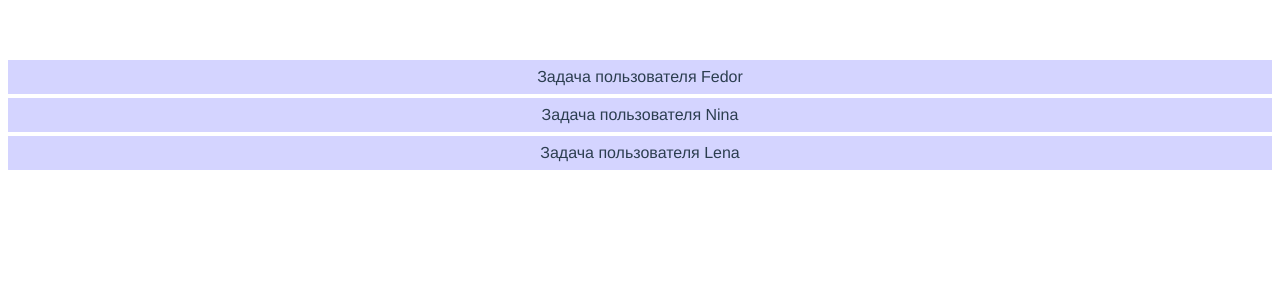
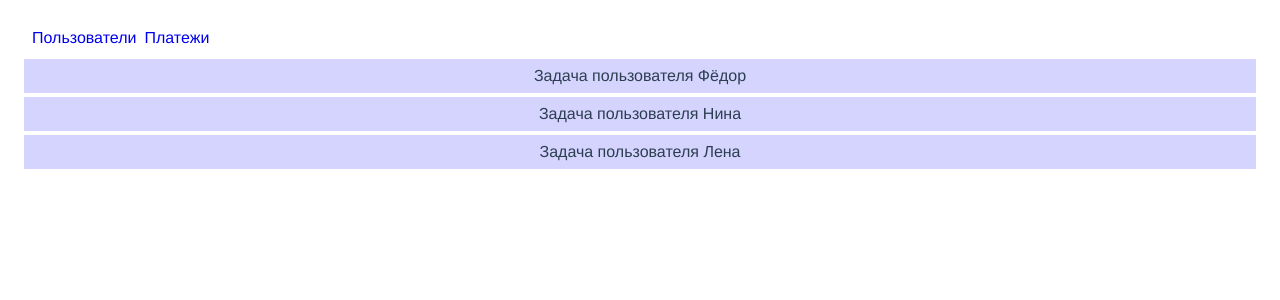
Before and after one commit to fedor11235/test-todo-list, a Vue app: page / in a window 1280 px wide. Shown: the top 300 px of the page. Built offline with nearby package versions, Linux system fonts and the light colour scheme.

Commit message:
add navigate linck

```diff
--- a/package.json
+++ b/package.json
@@ -1,5 +1,5 @@
 {
-  "name": "hello-world",
+  "name": "test-todo-list",
   "version": "0.1.0",
   "private": true,
   "scripts": {
--- a/public/index.html
+++ b/public/index.html
@@ -5,11 +5,11 @@
     <meta http-equiv="X-UA-Compatible" content="IE=edge">
     <meta name="viewport" content="width=device-width,initial-scale=1.0">
     <link rel="icon" href="<%= BASE_URL %>favicon.ico">
-    <title><%= htmlWebpackPlugin.options.title %></title>
+    <title>test todo list</title>
   </head>
   <body>
     <noscript>
-      <strong>We're sorry but <%= htmlWebpackPlugin.options.title %> doesn't work properly without JavaScript enabled. Please enable it to continue.</strong>
+      <strong>We're sorry but "test todo list" doesn't work properly without JavaScript enabled. Please enable it to continue.</strong>
     </noscript>
     <div id="app"></div>
     <!-- built files will be auto injected -->
--- a/src/App.vue
+++ b/src/App.vue
@@ -1,12 +1,10 @@
 <template>
+  <NavigationLinks />
   <router-view />
 </template>
 
-<script lang="ts" >
-
-export default {
-  name: 'App'
-}
+<script lang="ts" setup>
+import NavigationLinks from '@/components/NavigationLinks.vue'
 
 </script>
 
@@ -17,6 +15,6 @@ export default {
   -moz-osx-font-smoothing: grayscale;
   text-align: center;
   color: #2c3e50;
-  margin-top: 60px;
+  margin-top: 21px;
 }
 </style>
--- /dev/null
+++ b/src/components/NavigationLinks.vue
@@ -0,0 +1,27 @@
+<template>
+  <div class="bar">
+    <router-link class="link" to="/">Пользователи</router-link>
+    <router-link class="link" to="/payments">Платежи</router-link>
+  </div>
+</template>
+
+<script lang="ts" >
+
+export default {
+  name: 'App'
+}
+
+</script>
+
+<style scoped>
+.bar {
+  height: 100%;
+  text-align: left;
+  padding: 8px;
+  margin: 4px 16px;
+}
+.link {
+  text-decoration: none;
+  margin-right: 8px;
+}
+</style>
--- a/src/components/TaskUser.vue
+++ b/src/components/TaskUser.vue
@@ -15,7 +15,7 @@ defineProps<{
 <style scoped>
 .task {
   padding: 8px;
-  margin: 4px 0;
+  margin: 4px 16px;
   background-color: #d4d4ff;
 }
 </style>
--- a/src/store/users.ts
+++ b/src/store/users.ts
@@ -12,15 +12,15 @@ type UsersState = {
 const DEFAULT_USERS: User[] = [
   {
     id: 0,
-    name: 'Fedor'
+    name: 'Фёдор'
   },
   {
     id: 1,
-    name: 'Nina'
+    name: 'Нина'
   },
   {
     id: 2,
-    name: 'Lena'
+    name: 'Лена'
   }
 ]
 
```
Also changed, not shown: 2 other files (tests, documents, lock files or other folders).
